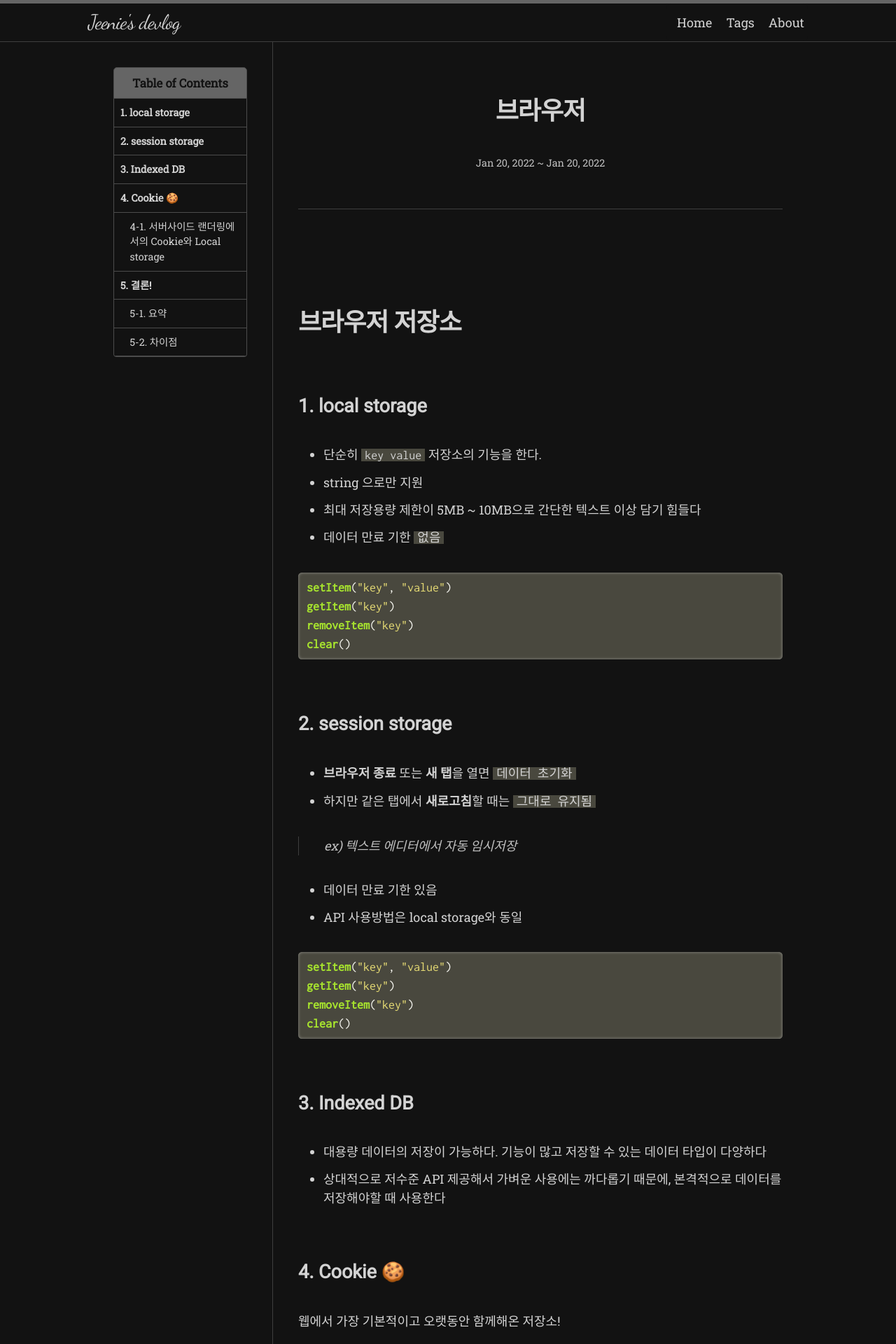
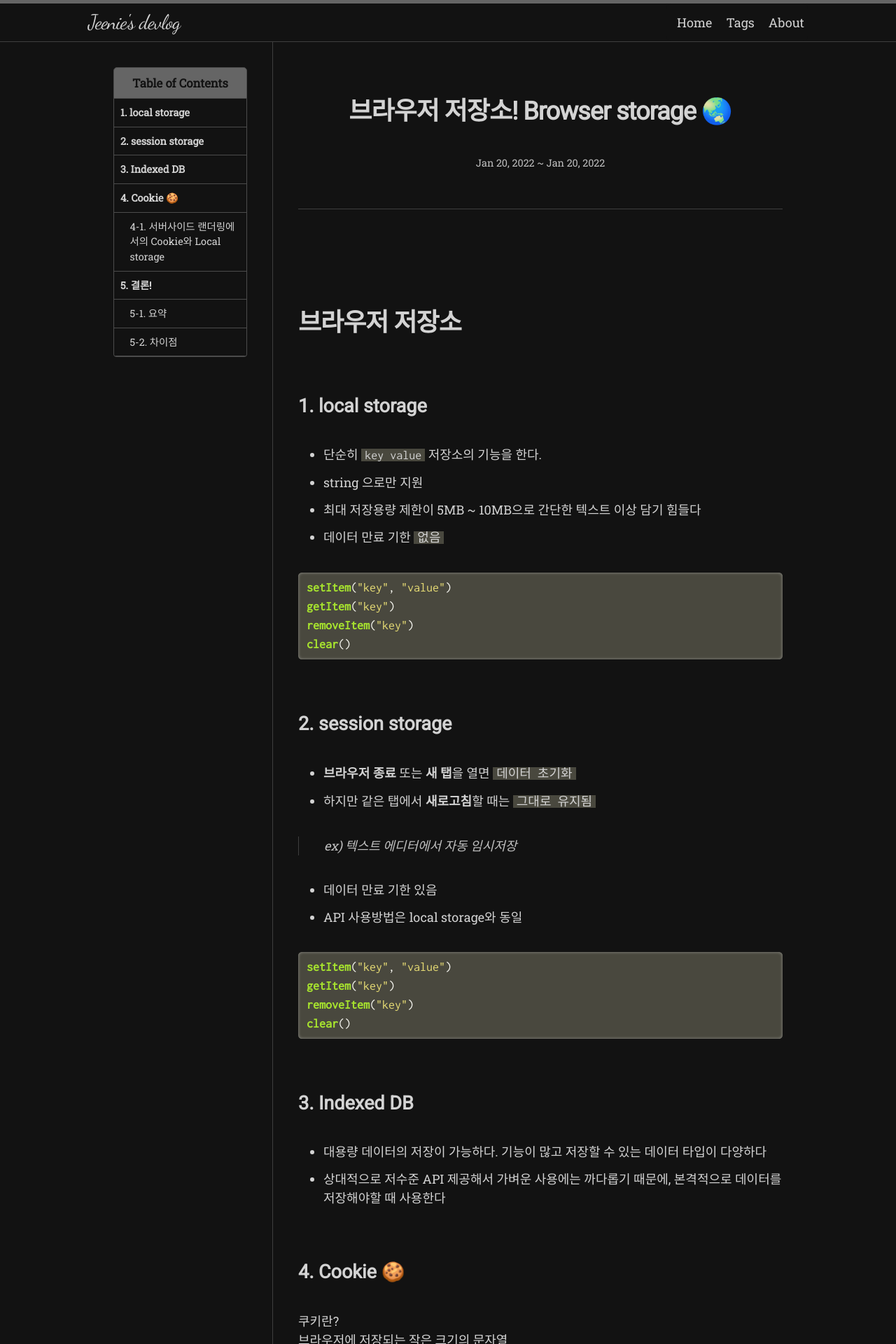
Before and after one commit to dev-Jeenie/dev-Jeenie.github.io, a Jekyll site: the page built from _posts/2022-01-26-browser-storage.md, in a window 1280 px wide. Shown: the top 1920 px of the page at 70% size. Built offline with Jekyll 4.4.1, drawn with Linux system fonts in a browser that asks for light colours; nearby versions of some CDN libraries; some web fonts are replaced; our own code applies the rules of GitHub Pages for plain Markdown files; some of the changed text lies outside the part shown.

Commit message:
update titles

```diff
--- a/_posts/2022-01-26-browser-storage.md
+++ b/_posts/2022-01-26-browser-storage.md
@@ -1,5 +1,5 @@
 ---
-title: "브라우저 "
+title: "브라우저 저장소! Browser storage 🌏"
 permalink: /cs/browserStorage
 tags:
   - [CS]
@@ -61,6 +61,9 @@ clear()
 
 
 ## 4. Cookie 🍪
+
+쿠키란?<br/>
+브라우저에 저장되는 작은 크기의 문자열<br/>
 웹에서 가장 기본적이고 오랫동안 함께해온 저장소!<br/>
 
 - 저장가능 용량 `매우 적음`
```
Also changed, not shown: _posts/2022-01-20-m1-setting.md (+1 -1 lines).
